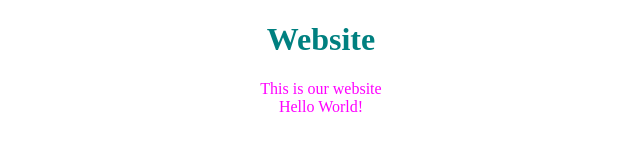
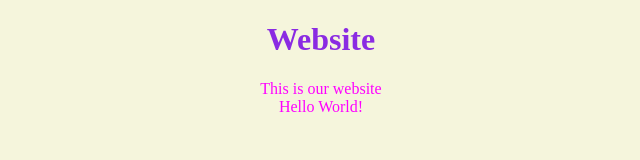
Before and after one commit to z-haopeng/website, a plain HTML site: page index.html in a window 1280 px wide. Shown: the whole page, without its empty margins (319-959 px from the left). Drawn offline with Linux system fonts and the light colour scheme.

Commit message:
Update Styles.css

```diff
--- a/Styles.css
+++ b/Styles.css
@@ -1,6 +1,7 @@
 body {
-  color: teal;
+  color: blueviolet;
   text-align: center;
+  background: beige;
 }
 p {
   color: fuchsia;
```
